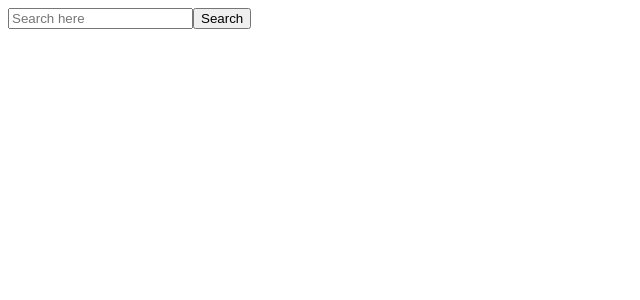
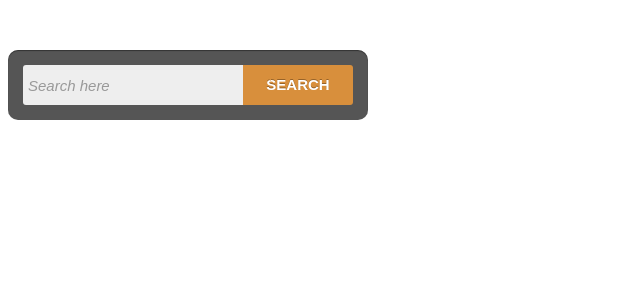
Before and after one commit to surajithp/Search-Repo-Dependencies, a React (Create React App) app: page / in a window 1280 px wide. Shown: the top 300 px of the page, without its empty margins (0-640 px from the left). Built offline with nearby package versions, Linux system fonts and the light colour scheme.

Commit message:
Added css file for SearchBar styling

```diff
--- /dev/null
+++ b/src/components/SearchBar.css
@@ -0,0 +1,109 @@
+.button_box2 {
+  margin: 50px auto;
+}
+/*-------------------------------------*/
+.cf:before,
+.cf:after {
+  content: "";
+  display: table;
+}
+.cf:after {
+  clear: both;
+}
+.cf {
+  zoom: 1;
+}
+/*-------------------------------------*/
+
+.form-wrapper-2 {
+  width: 330px;
+  padding: 15px;
+  background: #555;
+  -moz-border-radius: 10px;
+  -webkit-border-radius: 10px;
+  border-radius: 10px;
+  -moz-box-shadow: 0 1px 1px rgba(0, 0, 0, 0.4) inset,
+    0 1px 0 rgba(255, 255, 255, 0.2);
+  -webkit-box-shadow: 0 1px 1px rgba(0, 0, 0, 0.4) inset,
+    0 1px 0 rgba(255, 255, 255, 0.2);
+  box-shadow: 0 1px 1px rgba(0, 0, 0, 0.4) inset,
+    0 1px 0 rgba(255, 255, 255, 0.2);
+}
+.form-wrapper-2 input {
+  width: 210px;
+  height: 20px;
+  padding: 10px 5px;
+  float: left;
+  font: bold 15px "Raleway", sans-serif;
+  border: 0;
+  background: #eee;
+  -moz-border-radius: 3px 0 0 3px;
+  -webkit-border-radius: 3px 0 0 3px;
+  border-radius: 3px 0 0 3px;
+}
+.form-wrapper-2 input:focus {
+  outline: 0;
+  background: #fff;
+  -moz-box-shadow: 0 0 2px rgba(0, 0, 0, 0.8) inset;
+  -webkit-box-shadow: 0 0 2px rgba(0, 0, 0, 0.8) inset;
+  box-shadow: 0 0 2px rgba(0, 0, 0, 0.8) inset;
+}
+.form-wrapper-2 input::-webkit-input-placeholder {
+  color: #999;
+  font-weight: normal;
+  font-style: italic;
+}
+.form-wrapper-2 input:-moz-placeholder {
+  color: #999;
+  font-weight: normal;
+  font-style: italic;
+}
+.form-wrapper-2 input:-ms-input-placeholder {
+  color: #999;
+  font-weight: normal;
+  font-style: italic;
+}
+.form-wrapper-2 button {
+  overflow: visible;
+  position: relative;
+  float: right;
+  border: 0;
+  padding: 0;
+  cursor: pointer;
+  height: 40px;
+  width: 110px;
+  font: bold 15px/40px "Raleway", sans-serif;
+  color: #fff;
+  text-transform: uppercase;
+  background: #d88f3c;
+  -moz-border-radius: 0 3px 3px 0;
+  -webkit-border-radius: 0 3px 3px 0;
+  border-radius: 0 3px 3px 0;
+  text-shadow: 0 -1px 0 rgba(0, 0, 0, 0.3);
+}
+.form-wrapper-2 button:hover {
+  background: #fa8807;
+}
+.form-wrapper-2 button:active,
+.form-wrapper-2 button:focus {
+  background: #c42f2f;
+}
+.form-wrapper-2 button:before {
+  content: "";
+  position: absolute;
+  border-width: 8px 8px 8px 0;
+  border-style: solid solid solid none;
+  border-color: transparent #d88f3c transparent;
+  top: 0px;
+  left: 20px;
+}
+.form-wrapper-2 button:hover:before {
+  border-right-color: #fa8807;
+}
+.form-wrapper-2 button:focus:before {
+  border-right-color: #c42f2f;
+}
+.form-wrapper-2 button::-moz-focus-inner {
+  border: 0;
+  padding: 0;
+}
--- a/src/components/SearchBar.js
+++ b/src/components/SearchBar.js
@@ -1,4 +1,5 @@
 import React from "react";
+import "./SearchBar.css"
 
 class SearchBar extends React.Component {
   state = { searchkeyword: "" };
@@ -9,8 +10,8 @@ class SearchBar extends React.Component {
   };
   render() {
     return (
-      <div>
-        <form onSubmit={this.OnFormsubmit}>
+      <div className="button_box2">
+        <form className="form-wrapper-2 cf" onSubmit={this.OnFormsubmit}>
           <input
             type="text"
             placeholder="Search here"
```
